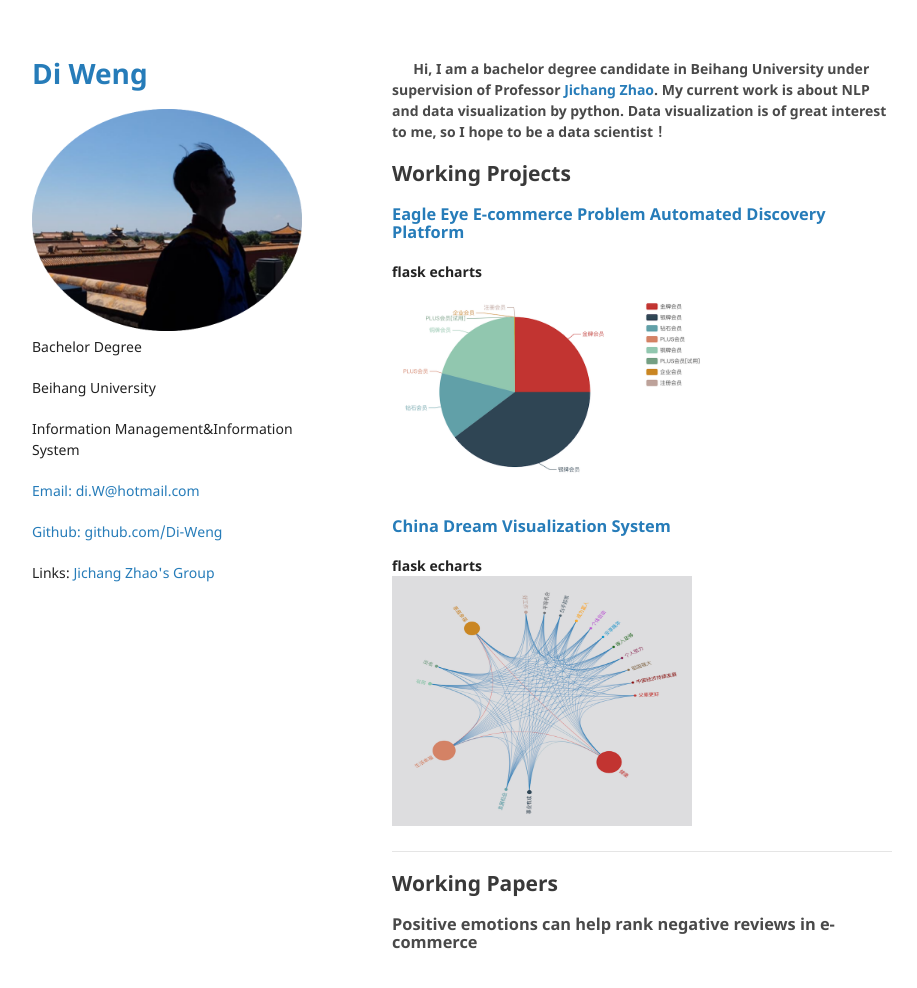
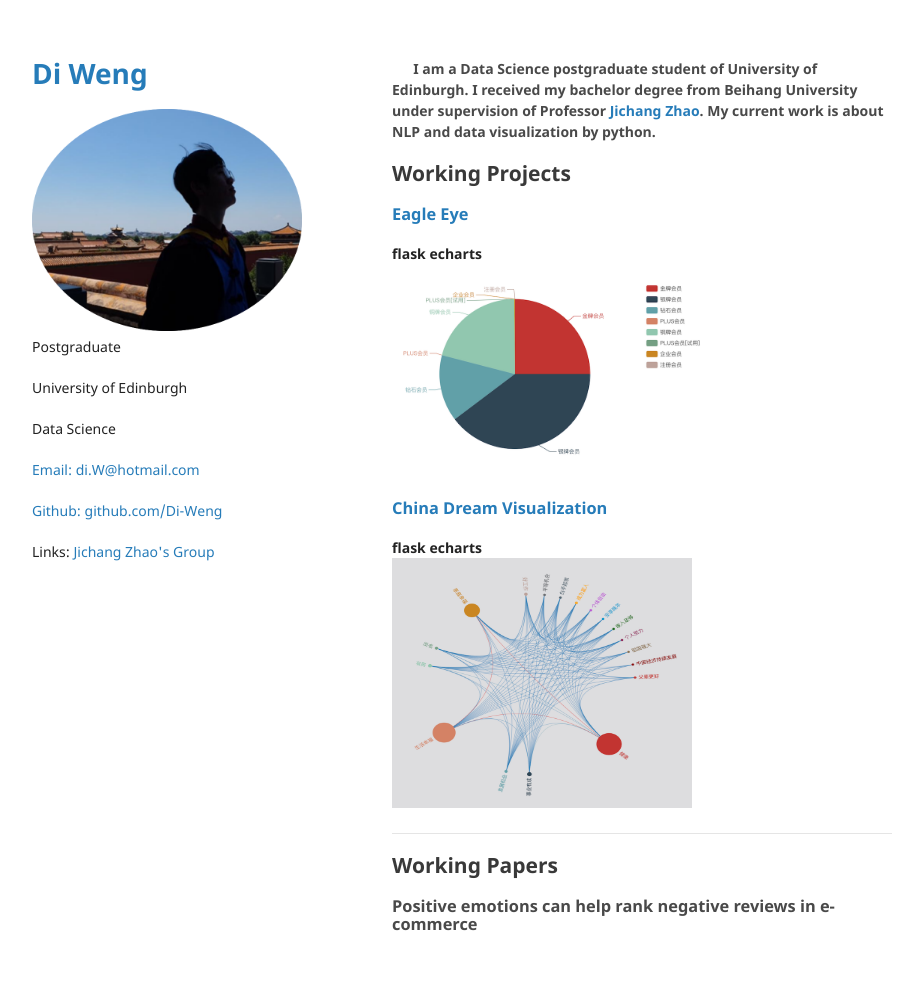
Before and after one commit to Di-Weng/di-weng.github.io, a Jekyll site: the page built from index.md, in a window 1280 px wide and 1021 px high. Shown: the top 988 px of the window, without its empty margins (178-1095 px from the left). Built offline with Jekyll 4.4.1, drawn with Linux system fonts in a browser that asks for light colours.

Commit message:
update information

```diff
--- a/_config.yml
+++ b/_config.yml
@@ -1,10 +1,10 @@
 title: Di Weng
 logo: /assets/img/profile.png
 email: di.W@hotmail.com
-description: Never Stop
-education: Bachelor Degree
-school: Beihang University
-major: Information Management&Information System
+description: One more step to touch the sky.
+education: Postgraduate
+school: University of Edinburgh
+major: Data Science
 google_analytics: UA-129698123-1
 link: http://zhaojichang.cn/
 link_name: Jichang Zhao's Group
--- a/index.md
+++ b/index.md
@@ -2,15 +2,15 @@
 layout: default
 ---
 
-#### &ensp; &ensp; Hi, I am a bachelor degree candidate in Beihang University under supervision of Professor [Jichang Zhao](http://zhaojichang.cn/). My current work is about NLP and data visualization by python. Data visualization is of great interest to me, so I hope to be a data scientist！
+#### &ensp; &ensp; I am a Data Science postgraduate student of University of Edinburgh. I received my bachelor degree from Beihang University under supervision of Professor [Jichang Zhao](http://zhaojichang.cn/). My current work is about NLP and data visualization by python.
 
 
 ## Working Projects
-### [Eagle Eye E-commerce Problem Automated Discovery Platform](http://101.200.54.165)
+### [Eagle Eye](http://101.200.54.165)
 **flask** **echarts**<br>
 <img src="assets/img/project1.png" height="210px" width="315px" >
 
-### [China Dream Visualization System](http://101.200.54.165:4345)
+### [China Dream Visualization](http://101.200.54.165:4345)
 **flask** **echarts**<br>
 <img src="assets/img/project2.png" height="250px" width="300px" >
 
```
